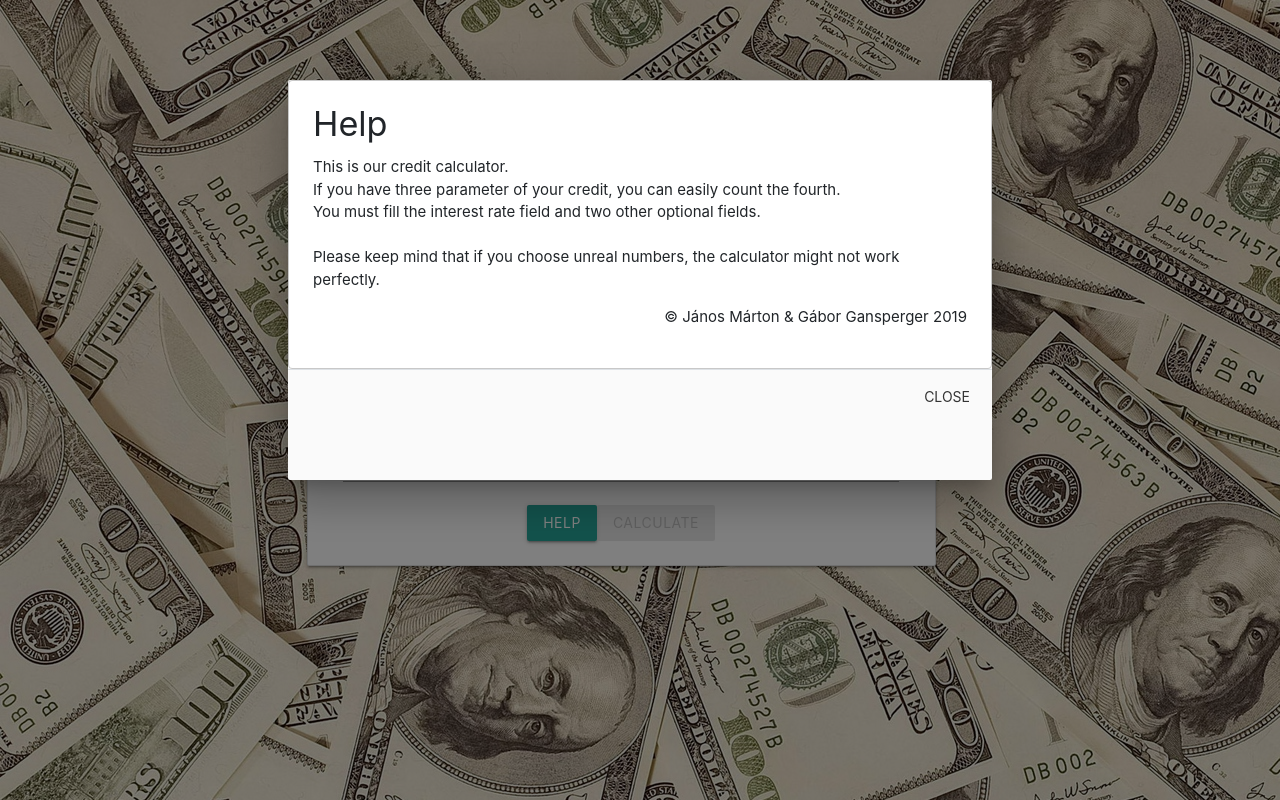
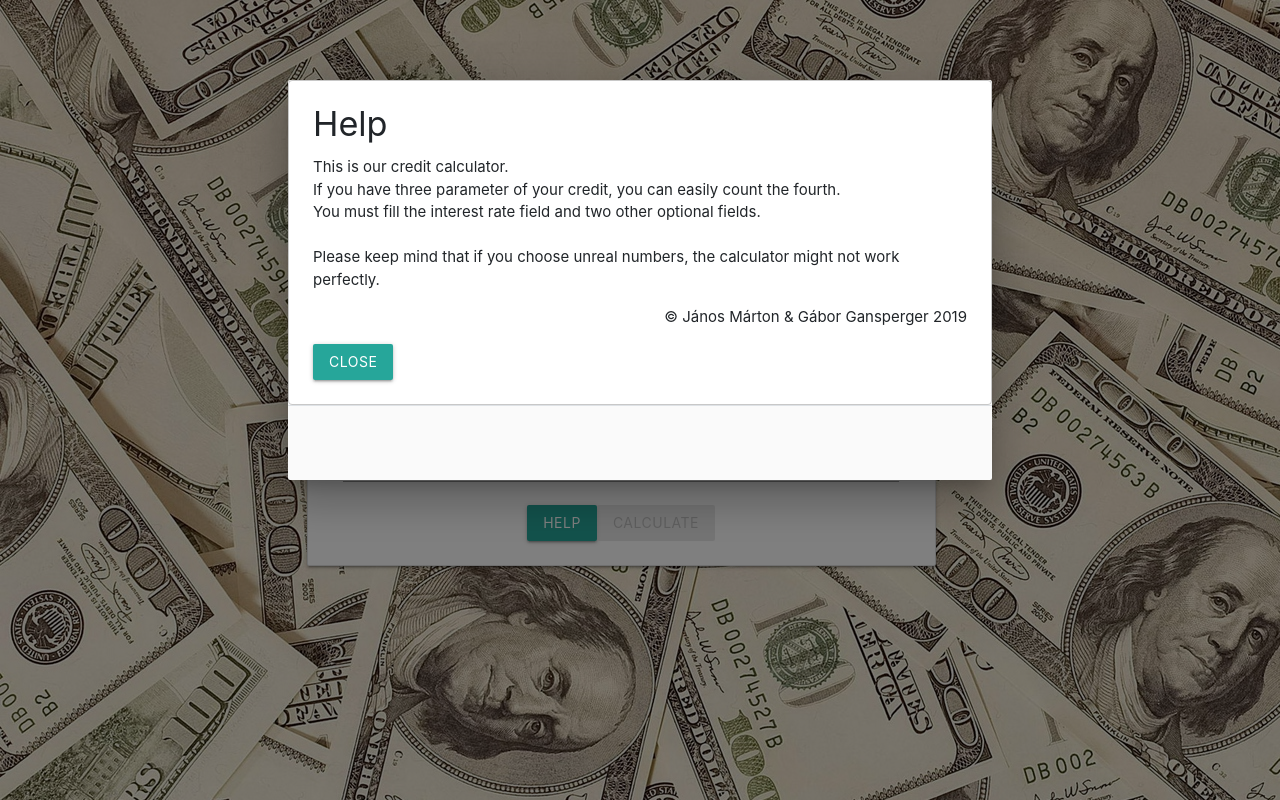
Before and after one commit to cortinadampezzo/credit-calculator-CC, a React (Create React App) app in the folder credit-calculator-frontend/: page / in a window 1280 px wide. Both pictures are taken after a click on the button "HELP". Built offline with nearby package versions, Linux system fonts and the light colour scheme.

Commit message:
hotfix for refresh

```diff
--- a/credit-calculator-frontend/src/App.css
+++ b/credit-calculator-frontend/src/App.css
@@ -97,3 +97,7 @@ body {
 .modal {
     height: 50%;
 }
+
+.modal .modal-close {
+    display: none;
+}
--- a/credit-calculator-frontend/src/component/Form.js
+++ b/credit-calculator-frontend/src/component/Form.js
@@ -122,6 +122,7 @@ class Form extends Component {
                                         You must fill the interest rate field and two other optional fields.<br /><br />
                                         Please keep mind that if you choose unreal numbers, the calculator might not work perfectly.</p>
                                         <p align="right">© János Márton & Gábor Gansperger 2019</p>
+                                    <a href="/"><Button>Close</Button></a>
                                 </Modal>
                                 <Button  href="#modal1" className="modal-trigger" disabled={!isEnabled || four} onClick={this.onSubmit.bind(this)}>Calculate</Button>
                                 <Modal id="modal1" header="Details">
@@ -129,6 +130,7 @@ class Form extends Component {
                                     <p>Interest rate: {this.state.data.interestRate} % </p>
                                     <p>Repayment time: {this.state.data.repaymentTime} years </p>
                                     <p>Monthly payment: {this.state.data.monthlyPayment} Ft/month </p>
+                                    <a href="/"><Button>Close</Button></a>
                                 </Modal>
                             </Card>
                         </Col>
```
